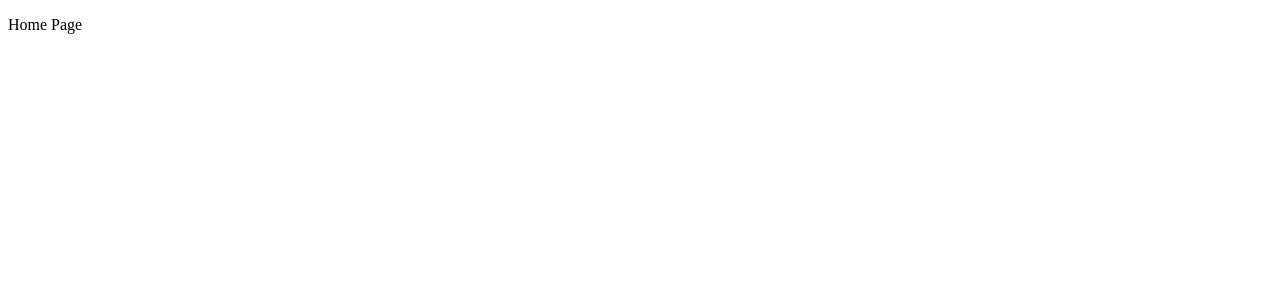
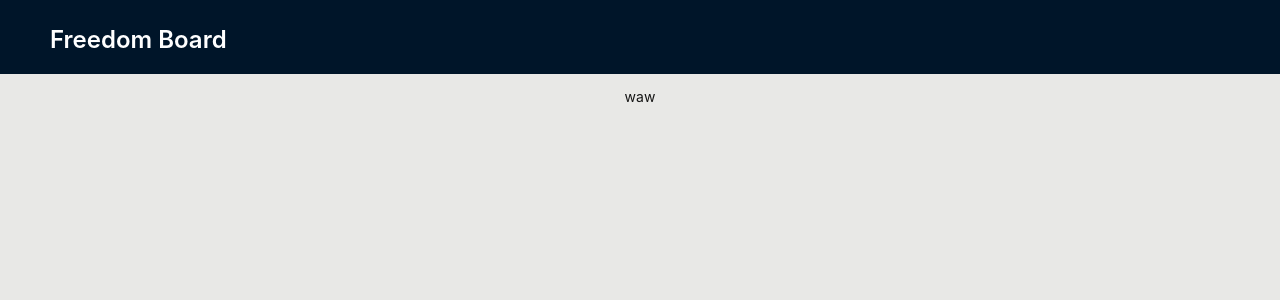
Before and after one commit to miggynowiggy/freedom-board, a React (Vite) app: page /app in a window 1280 px wide. Shown: the top 300 px of the page. Built offline with nearby package versions, Linux system fonts and the light colour scheme.

Commit message:
updated deatils

```diff
--- a/index.html
+++ b/index.html
@@ -7,7 +7,7 @@
     <link rel="preconnect" href="https://fonts.googleapis.com">
     <link rel="preconnect" href="https://fonts.gstatic.com" crossorigin>
     <link href="https://fonts.googleapis.com/css2?family=Inter:wght@100;200;300;400;500;600;700;800;900&display=swap" rel="stylesheet">
-    <title>Study Buddy</title>
+    <title>Online Freedom Board</title>
   </head>
   <body>
     <div id="root"></div>
--- a/package.json
+++ b/package.json
@@ -1,5 +1,5 @@
 {
-  "name": "study-buddy",
+  "name": "freedom-board",
   "private": true,
   "version": "0.0.0",
   "type": "module",
--- a/src/App.tsx
+++ b/src/App.tsx
@@ -15,7 +15,9 @@ function App() {
         token: {
           colorPrimary: "#90a959ff",
           colorBgBase: "#F7F5EB",
-          colorInfo: "#6494aaff"
+          colorInfo: "#6494aaff",
+          colorText: "#151515ff",
+          colorError: "#a63d40ff"
         },
       }}
     >
--- a/src/assets/main.css
+++ b/src/assets/main.css
@@ -0,0 +1,3 @@
+body {
+  margin: 0;
+}
--- a/src/layouts/AppLayout.tsx
+++ b/src/layouts/AppLayout.tsx
@@ -1,16 +1,31 @@
 import { Outlet } from "react-router-dom"
-import { Layout, Typography } from 'antd'
+import { Layout, Typography, Row, Col } from 'antd'
 const { Title } = Typography
+const { Header, Content} = Layout
 
 export default function AppLayout() {
   return (
-    <Layout>
-      <Layout.Header>
-        <Title>Study Buddy</Title>
-      </Layout.Header>
-      <Layout.Content>
+    <Layout
+      style={{ height: '100vh', width: '100vw' }}
+    >
+      <Header
+        style={{ height: 74 }}
+      >
+        <Row
+          style={{ height: '100%', width: '100%' }}
+          align="top"
+          justify="start"
+        >
+          <Col span={22}>
+            <Title level={3} style={{ color: '#ffff'}}>Freedom Board</Title>
+          </Col>
+          <Col span={2}>
+          </Col>
+        </Row>
+      </Header>
+      <Content>
         <Outlet />
-      </Layout.Content>
+      </Content>
     </Layout>
   )
 }
--- a/src/pages/ErrorPage.tsx
+++ b/src/pages/ErrorPage.tsx
@@ -1,9 +1,12 @@
-import { useRouteError } from "react-router-dom";
-import { Row, Col, Typography } from "antd";
+import { useRouteError, useNavigate } from "react-router-dom";
+import { Row, Col, Typography, Button, theme } from "antd";
 const { Title } = Typography
+const { useToken } = theme
 
 export default function ErrorPage() {
   const error = useRouteError()
+  const navigate = useNavigate()
+  const { token } = useToken()
   console.log('ERR IN APP: ', error)
 
   return (
@@ -12,9 +15,14 @@ export default function ErrorPage() {
       justify="center"
       style={{ height: '100vh', width: '100%' }}
     >
-      <Col span={20}>
-        <Title>Opps!</Title>
+      <Col span={20} style={{ textAlign: 'center' }}>
+        <Title style={{ color: token.colorError }}>Opps!</Title>
         <Title level={3}>Sorry, an error occured!</Title>
+        <Button
+          type="primary"
+          style={{ marginTop: 10 }}
+          onClick={() => navigate(-1)}
+        >Go Back</Button>
       </Col>
     </Row>
   )
--- a/src/pages/ForgotPasswordPage.tsx
+++ b/src/pages/ForgotPasswordPage.tsx
@@ -7,7 +7,7 @@ export default function ForgotPasswordPage() {
       align="middle"
       justify="center"
     >
-      <Col span={12}>
+      <Col span={8}>
         <Card
           title="Login"
           style={{ width: '100%' }}
--- a/src/pages/HomePage.tsx
+++ b/src/pages/HomePage.tsx
@@ -1,6 +1,13 @@
-
+import { Row, Col } from "antd"
 export default function HomePage() {
   return (
-    <p>Home Page</p>
+    <Row
+      align="middle"
+      justify="center"
+    >
+      <Col>
+        <p>waw</p>
+      </Col>
+    </Row>
   )
 }
--- a/src/pages/LandingPage.tsx
+++ b/src/pages/LandingPage.tsx
@@ -13,16 +13,16 @@ export default function LandingPage() {
         span={20}
         style={{ textAlign: 'center' }}
       >
-        <Title>Welcome to Study Buddy!</Title>
+        <Title>Online Voting App</Title>
         <Title
           level={3}
           style={{ marginTop: 20, marginBottom: 20 }}
         >
-          Where you find your soulmate, oh este study buddies!
+          Vote for your next officers!
         </Title>
-        <Button type="primary">
-          <Link to={'/login'}>Get Started!</Link>
-        </Button>
+        <Link to={'/login'}>
+          <Button type="primary">Get Started!</Button>
+        </Link>
       </Col>
     </Row>
   )
--- a/src/pages/LoginPage.tsx
+++ b/src/pages/LoginPage.tsx
@@ -1,4 +1,5 @@
 import { Row, Col, Card, Form, Input, Button } from 'antd'
+import { GoogleOutlined } from '@ant-design/icons'
 import { Link } from 'react-router-dom'
 
 export default function LoginPage() {
@@ -8,7 +9,7 @@ export default function LoginPage() {
       align="middle"
       justify="center"
     >
-      <Col span={12}>
+      <Col span={8}>
         <Card
           title="Login"
           style={{ width: '100%' }}
@@ -43,7 +44,8 @@ export default function LoginPage() {
               <Link to={'/forgot-password'}>Forgot Password</Link>
               <Button
                 type="primary"
-                style={{ width: '100%', marginTop: 15, marginBottom: 15 }}
+                block
+                style={{ marginTop: 15, marginBottom: 15 }}
               >
                 Login
               </Button>
@@ -51,11 +53,21 @@ export default function LoginPage() {
               <Link to={'/register'}>
                 <Button
                   type="text"
-                  style={{ width: '100%' }}
+                  block
                 >
                   Register
                 </Button>
               </Link>
+            </Form.Item>
+            <Form.Item>
+              <Button
+                type="default"
+                block
+                style={{ backgroundColor: '#ffffff' }}
+              >
+                Login with Google
+                <GoogleOutlined />
+              </Button>
             </Form.Item>
           </Form>
         </Card>
--- a/src/pages/RegisterPage.tsx
+++ b/src/pages/RegisterPage.tsx
@@ -8,7 +8,7 @@ export default function RegisterPage() {
       align="middle"
       justify="center"
     >
-      <Col span={12}>
+      <Col span={8}>
         <Card title="Register">
           <Form
             style={{ width: '100%' }}
```
Also changed, not shown: src/routes/index.tsx (+6 -1 lines).
